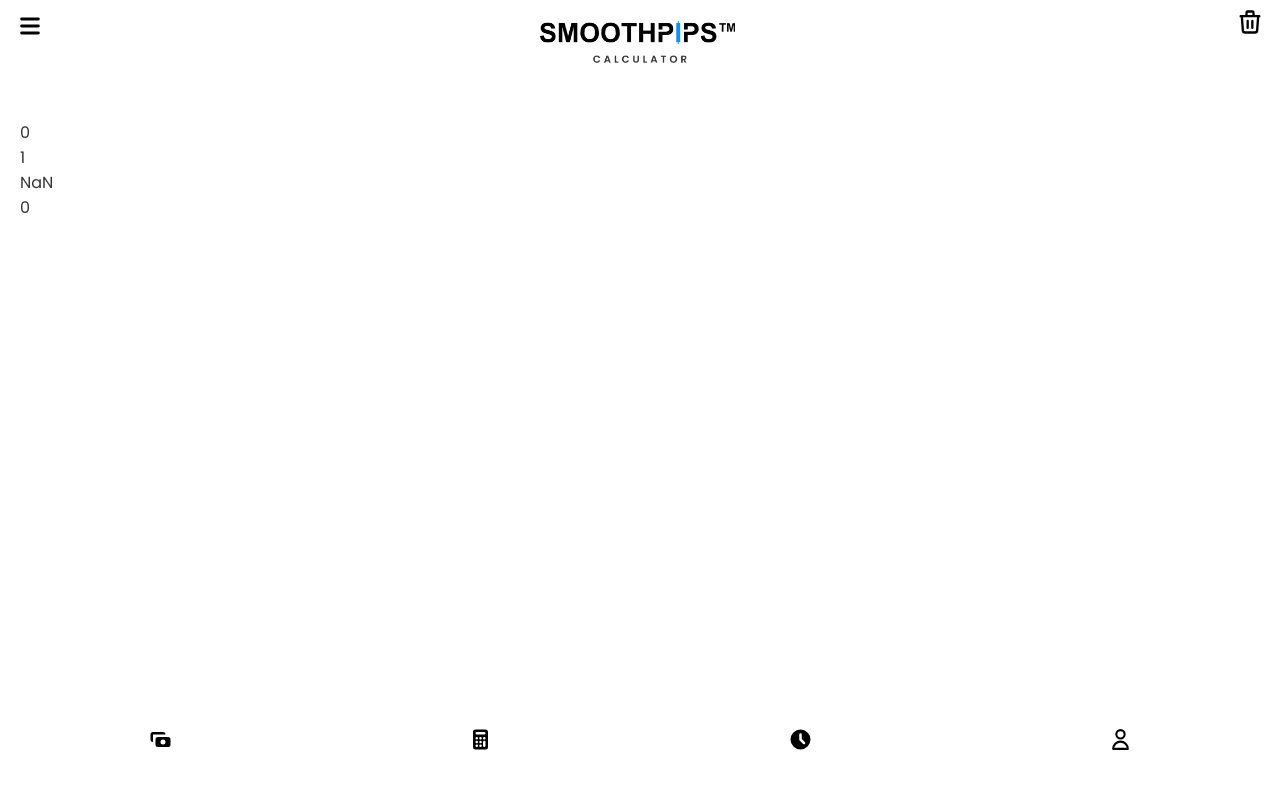
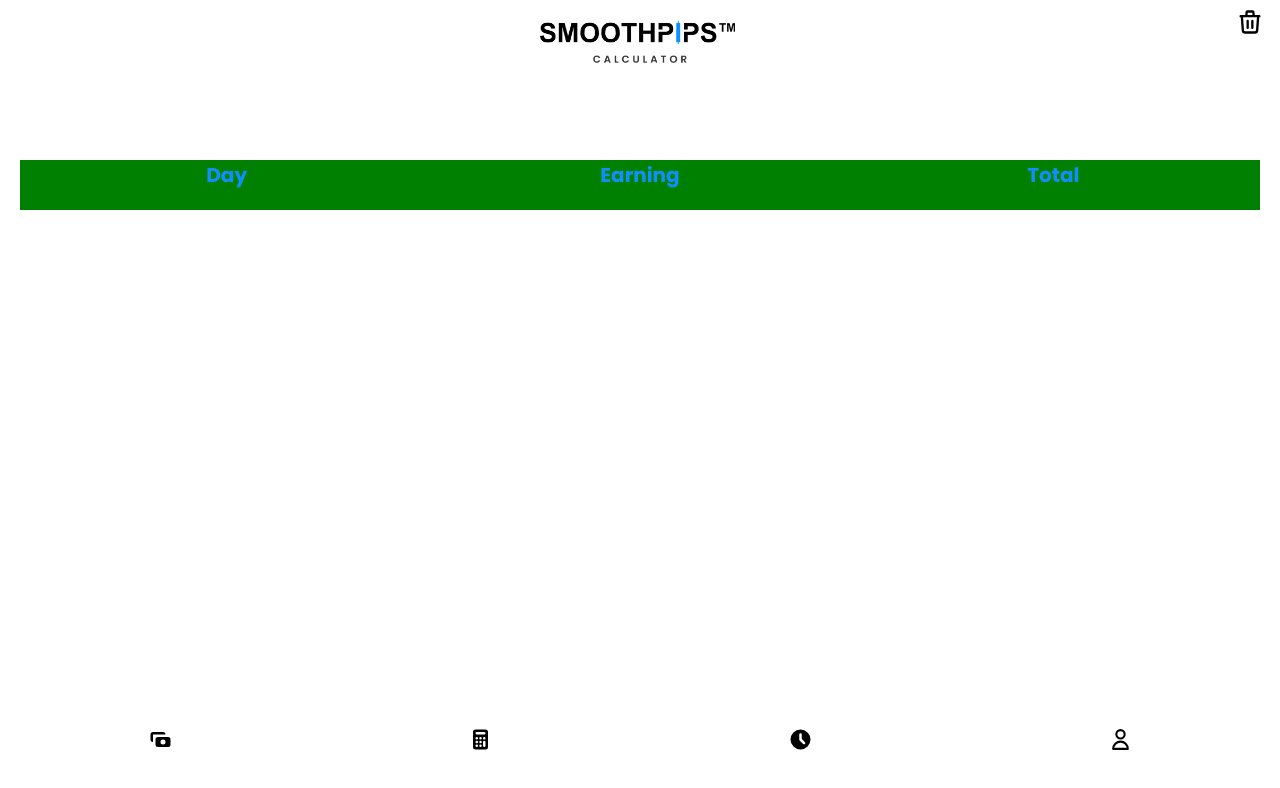
Before and after one commit to Dennislin9/smoothcalculator, a Nuxt app: page /compoundcalc in a window 1280 px wide. Shown: the top 788 px of the page. Built offline with nearby package versions, Linux system fonts and the light colour scheme.

Commit message:
too many bugs

```diff
--- a/components/Currencyinput.vue
+++ b/components/Currencyinput.vue
@@ -41,10 +41,13 @@ export default {
     console.log(Cookie.get('prevbalance'))
     document.querySelector('.currencyinput').innerHTML = Cookie.get('prevbalance')
 
+
+
     const autoNumericOptionsEuro = {
       digitGroupSeparator: ".",
       decimalCharacter: ",",
       decimalCharacterAlternative: ".",
+
 
       currencySymbolPlacement:
         AutoNumeric.options.currencySymbolPlacement.suffix,
@@ -53,7 +56,7 @@ export default {
 
     // Initialization
     new AutoNumeric(".currencyinput", autoNumericOptionsEuro);
-  },
+   },
 };
 </script>
 <style scoped>
--- a/components/DRR.vue
+++ b/components/DRR.vue
@@ -17,7 +17,7 @@ export default {
   methods: {
     check2(e) {
       console.log("check");
-      // Cookie.set("drr", value, { expires: 7 });
+      Cookie.set("drr", value, { expires: 7 });
       this.$store.state.DRR = e.target.value;
     }
   },
--- a/components/NavigatieBar.vue
+++ b/components/NavigatieBar.vue
@@ -4,7 +4,7 @@
       <img src="/logo.png" alt="">
     </button>
 
-    <button v-on:click="menu" class="menu">
+    <!-- <button v-on:click="menu" class="menu">
       <svg
         class="w-6 h-6"
         fill="currentColor"
@@ -17,7 +17,7 @@
           clip-rule="evenodd"
         ></path>
       </svg>
-    </button>
+    </button> -->
     <button v-on:click="thrash(index)" class="thrash">
       <svg
         class="w-6 h-6"
--- a/layouts/default.vue
+++ b/layouts/default.vue
@@ -14,6 +14,7 @@ export default {
     sidebar,
   },
   mounted() {
+
     if (typeof Cookie.get("balancecurrency") != "undefined") {
       this.$store.state.balancecurrency = Cookie.get("balancecurrency");
     } else {
@@ -51,14 +52,15 @@ export default {
     } else {
       this.$store.state.dailyinterestrate = 0;
     }
-    // if (typeof Cookie.get("drr") != "undefined") {
-    //   this.$store.state.drr = Cookie.get("drr");
-    // } else {
-    //   this.$store.state.drr = 0;
-    // }
+    if (typeof Cookie.get("drr") != "undefined") {
+      this.$store.state.drr = Cookie.get("drr");
+    } else {
+      this.$store.state.drr = 0;
+    }
     // console.log(    this.$store.state.balancecurrency = Cookie.get("balancecurrency"),
     // this.$store.state.gekozenbalance = Cookie.get("prevbalance"),
     // this.$store.state.gekozenrisk = Cookie.get("prevrisk"))
+
   },
 };
 </script>
@@ -114,6 +116,7 @@ html {
   line-height: 40px;
   font-weight: 500px;
   font-size: 18px;
+
 }
 .vs__selected {
   display: block;
--- a/pages/Riskmanagement.vue
+++ b/pages/Riskmanagement.vue
@@ -9,7 +9,7 @@
     <div class="basicinfo">
       <div class="risk">{{ chosenrisk }}%</div>
       <div class="riskamount">
-        <span v-html="chosecurrency.currency"></span>{{ risk.toFixed(2) }}
+        <span v-html="chosecurrency.currency"></span>{{ risk}}
       </div>
     </div>
     <div class="steps">
--- a/pages/compoundcalc.vue
+++ b/pages/compoundcalc.vue
@@ -1,9 +1,19 @@
 <template>
   <div class="container">
-    {{ chosenbalance }} <br />
-    {{ dailyinterestrate }} <br />
-    {{ drr }} <br />
-    {{ days }}
+    <div class="titles">
+      <div class="title daytitle">Day</div>
+      <div class="title earningtitle">Earning</div>
+      <div class="title totaltitle">Total</div>
+    </div>
+    <ul>
+      <li v-for="(result, index) in calculate" :key="index">
+          <div class="results">
+            <div class="result day">{{ result.day }}</div>
+            <div class="result earning">{{ result.money }}</div>
+            <div class="result total">{{ result.total }}</div>
+          </div>
+      </li>
+    </ul>
   </div>
 </template>
 
@@ -15,7 +25,9 @@ export default {
       return parseInt(this.$store.state.gekozenbalance);
     },
     drr() {
-      return Math.round((this.$store.state.drr.value + Number.EPSILON) * 100) / 100 ;
+      return (
+        Math.round((this.$store.state.drr.value + Number.EPSILON) * 100) / 100
+      );
     },
 
     days() {
@@ -26,15 +38,7 @@ export default {
       return 1 + parseInt(this.$store.state.dailyinterestrate) / 100;
     },
     risk() {
-      return parseInt( (this.chosenbalance / 100) * this.chosenrisk);
-    },
-  },
-  mounted() {
-    this.calculate();
-  },
-  methods: {
-    back() {
-      this.$router.push("/currency");
+      return parseInt((this.chosenbalance / 100) * this.chosenrisk);
     },
     calculate(x) {
       let balance = this.chosenbalance;
@@ -43,36 +47,8 @@ export default {
       let dailyinterestrate = this.dailyinterestrate;
       let money = 0;
       let totalinvestment = 0;
-      // console.table(balance,reinvestrate, days, dailyinterestrate)
 
-      // let balance = 100
-      // let reinvestrate = 0.5
-      // let days = 10
-      // let rate = 1.05
-
-      //   for (let i = 1; i <= days; i++) {
-      //     let oldbalance = balance;
-      //     let newbalance = balance * dailyinterestrate;
-
-      //     // console.log('check'+dailyinterestrate,balance)
-      //     let reinvest = (balance - oldbalance) * reinvestrate;
-      //     console.log(newbalance);
-      //     console.log(oldbalance, reinvest);
-
-      //     let newinvestment = oldbalance + reinvest;
-      //     let cash = newbalance - oldbalance;
-      //     let money = cash.toFixed(2);
-      //     // console.log(newinvestment)
-
-      //     let totalinvestment = parseInt(newinvestment).toFixed(2);
-
-      //     console.log(`Day ${i}`, ` ${money}`, `Total: ${totalinvestment}`);
-
-      //     // console.log('asdasdasd' +"|"+ newbalance)
-      //     // console.log(newinvestment)
-      //     balance = newinvestment;
-      //     let x = balance;
-      //   }
+      var results = [];
 
       for (let i = 1; i <= days; i++) {
         let oldbalance = balance;
@@ -84,11 +60,79 @@ export default {
         money = cash.toFixed(2);
         totalinvestment = newinvestment.toFixed(2);
 
-        console.log(`Day ${i}`, ` ${money}`, `Total: ${totalinvestment}`);
+        // console.log(`Day ${i}`, ` ${money}`, `Total: ${totalinvestment}`);
         balance = newinvestment;
         let x = balance;
+        // Arr.push(`Day ${i}`, `Earning ${money}`, `Total: ${totalinvestment}`)
+
+        results.push({
+          day: i,
+          money: money,
+          total: totalinvestment,
+        });
       }
+
+      return results;
+    },
+  },
+  mounted() {
+    for (let i = 0; i < 10; i++) {}
+  },
+  methods: {
+    back() {
+      this.$router.push("/currency");
     },
   },
 };
 </script>
+
+<style scoped>
+.container {
+  height: a
+}
+.titles {
+  display: flex;
+  height: 10px;
+  font-weight: bold;
+  color: #0d8ffe;
+  font-size: 20px;
+}
+.titles .title {
+  flex: 1;
+  text-align: center;
+  line-height: 30px;
+}
+.results {
+  display: flex;
+  height: 10px;
+  margin-top: 20px;
+  color: black;
+  font-size: 15px;
+}
+.titles {
+  height: 50px;
+  width: 100%;
+  background: green;
+  margin-top: 40px;
+}
+ul {
+  background: purple;
+  padding: 0;
+  margin: 0;
+  max-height: 500px;
+  overflow-y: auto;
+}
+li {
+  display: flex;
+}
+ li * {
+   flex: 1;
+   background: yellow;
+   height: 40px;
+   margin-bottom: 20px;
+   display: flex;
+   align-items: center;
+   justify-content: center;
+
+ }
+</style>
--- a/pages/compounding.vue
+++ b/pages/compounding.vue
@@ -29,7 +29,7 @@
 
 
 
-    <Customswitch/>
+    <!-- <Customswitch/> -->
     <button v-on:click="volgende(index)" class="button">
       <p>Calculate</p>
       <svg
@@ -173,8 +173,10 @@ select {
   box-shadow: 2px 8px 20px rgba(13, 143, 254, 0.15);
 }
 .button {
-  width: 350px;
+  width: 90%;
   height: 40px;
   border: none;
-  }
+  margin-bottom: 50px;
+  position: fixed;
+}
 </style>
--- a/pages/index.vue
+++ b/pages/index.vue
@@ -172,8 +172,8 @@ select {
   width: 90%;
   height: 40px;
   border: none;
-  margin-bottom: 30px;
-  position: absolute;
+  margin-bottom: 50px;
+  position: fixed;
 }
 
 
--- a/store/index.js
+++ b/store/index.js
@@ -9,16 +9,14 @@ export const state = () => ({
      */
     // risk management
     balancecurrency: 'EUR',
-    gekozenvaluta: [],
     gekozenrisk: 0,
     gekozenpips: 0,
     gekozenbalance: 0,
+    gekozenvaluta: [],
     // compounding
     dailyinterestrate: 0,
     drr:0,
     days:0,
-
-
     valuta: [
         {
             currency: '&#8371;',
```
